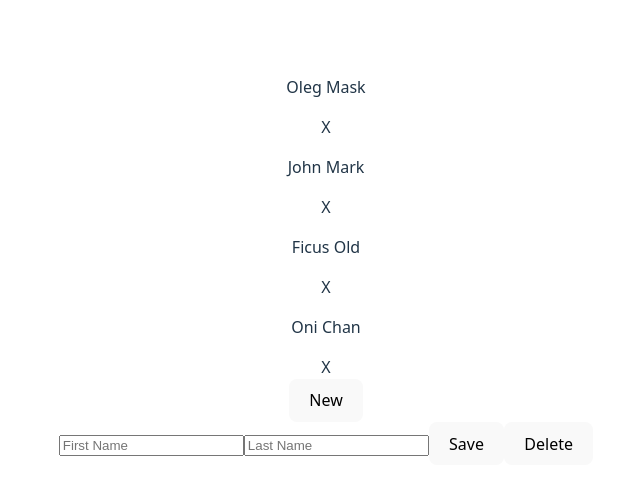
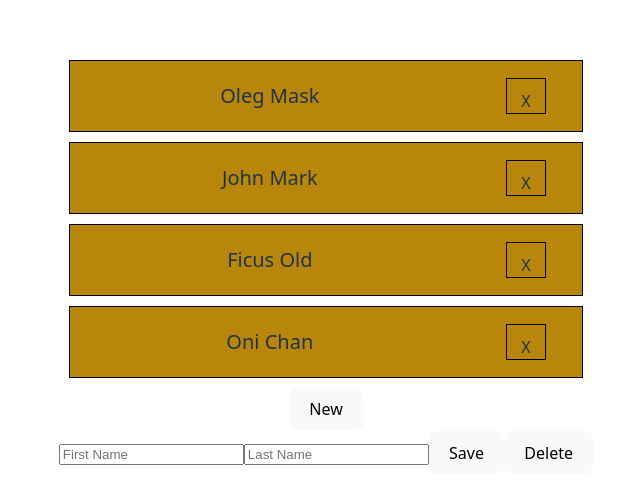
Before and after one commit to Oleg301-bit/Get-Contact, a React app in the folder contacts/: page / in a window 1280 px wide. Shown: the part 138-642 px from the top of the page, without its empty margins (314-954 px from the left). Built offline with nearby package versions, Linux system fonts and the light colour scheme; the HTML template or start-up script is replaced by a standard one.

Commit message:
Add item css

```diff
--- /dev/null
+++ b/contacts/src/components/ContactItem/ContactItem.css
@@ -0,0 +1,33 @@
+* {
+  box-sizing: border-box;
+}
+
+.watch-item {
+  background-color: darkgoldenrod;
+  border: 1px solid black;
+  margin: 10px;
+  min-width: 500px;
+  max-width: 600px;
+  min-height: 30px;
+  display: flex;
+  align-items: center;
+
+}
+
+.watch-item.done {
+  background-color: cadetblue;
+}
+.delete-btn {
+  border: 1px solid black;
+  min-width: 40px;
+  min-width: 40px;
+  text-align: center;
+  margin: auto;
+  display: inline-block;
+  padding-top: 10px;
+}
+
+.content {
+  min-width: 400px;
+  font-size: 20px;
+}
--- a/contacts/src/components/ContactItem/ContactItem.jsx
+++ b/contacts/src/components/ContactItem/ContactItem.jsx
@@ -1,13 +1,14 @@
+import { Component } from 'react'
+import './ContactItem.css';
 
-import { Component } from 'react'
 
 export class ContactItem extends Component {
   render() {
     const {fName,lName} = this.props.contact;
     return (
-      <div>
-        <p>{fName} {lName}</p>
-        <span>X</span>
+      <div className='watch-item'>
+        <p className='content'>{fName} {lName}</p>
+        <span className='delete-btn'>X</span>
       </div>
     )
   }
--- a/contacts/src/components/ContactList/ContactList.jsx
+++ b/contacts/src/components/ContactList/ContactList.jsx
@@ -1,15 +1,17 @@
 import { Component } from 'react';
 import ContactItem from '../ContactItem/ContactItem';
+
+
 
 export class ContactList extends Component {
   render() {
     return (
-      <>
+      <div>
         {this.props.contacts.map((contact) => {
           return (<ContactItem key={contact.id} contact={contact} />);
         })}
         <button>New</button>
-      </>
+      </div>
     );
   }
 }
```
